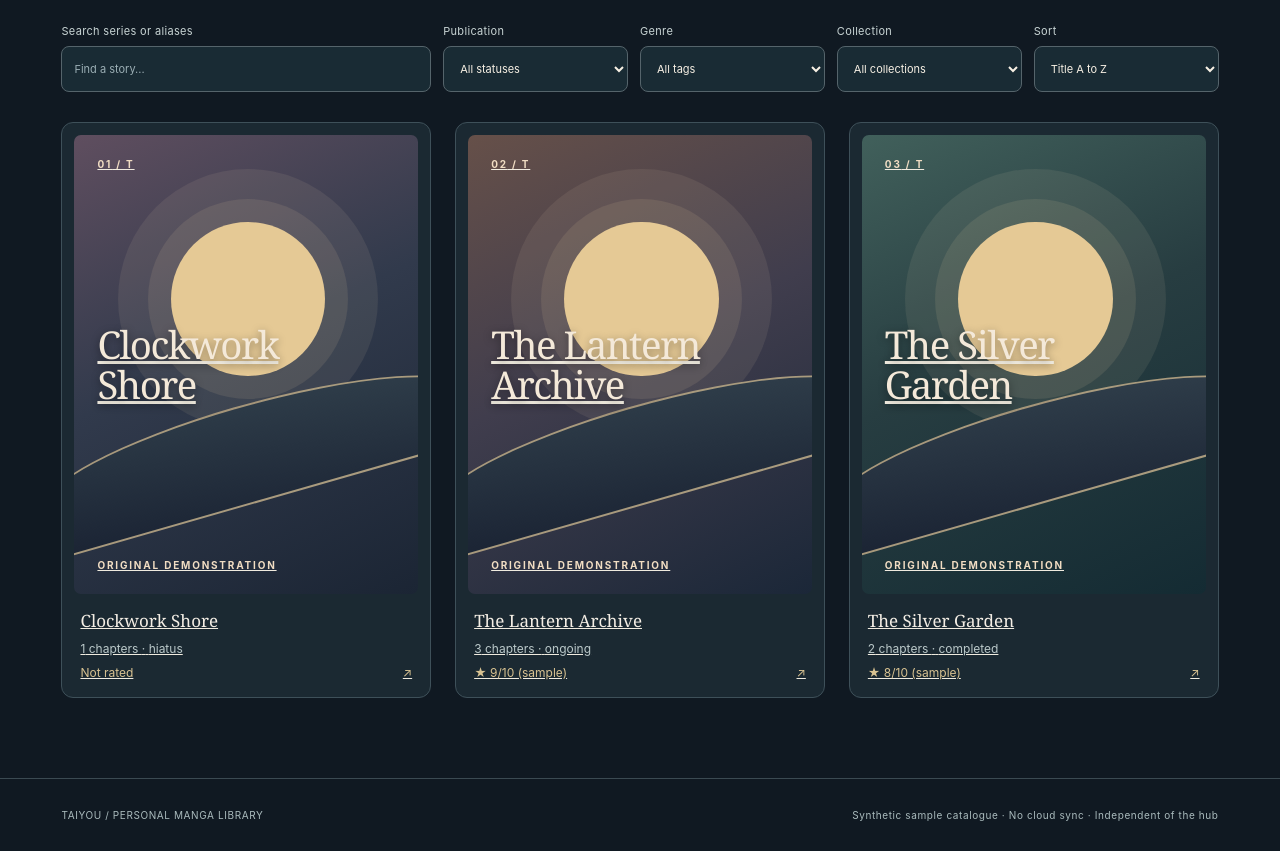
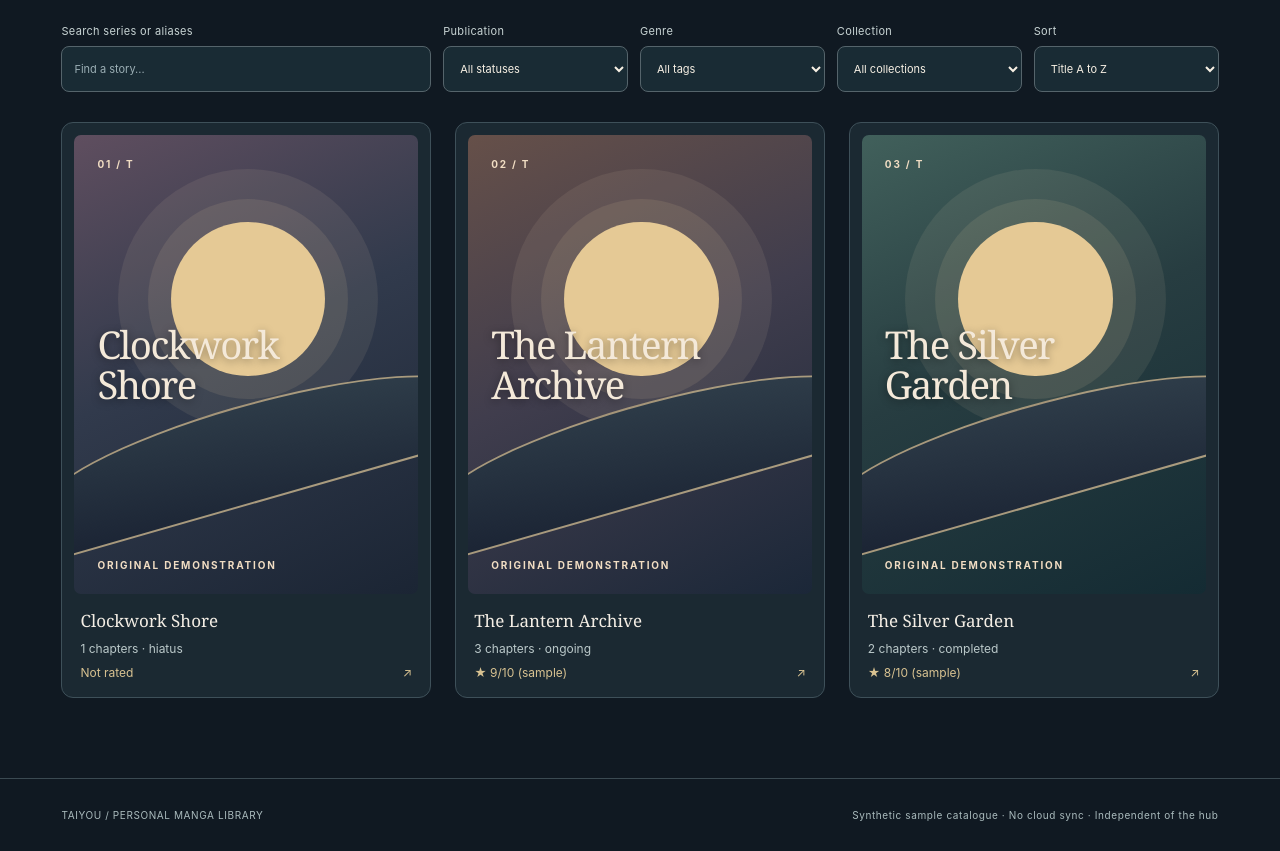
Before and after one commit to AdityaSreevatsaK/Taiyous-Manga-Library, a React (Vite) app: page / in a window 1280 px wide. Shown: the part 772-1623 px from the top of the page. Built offline with nearby package versions, Linux system fonts and the light colour scheme.

Commit message:
style(routing): preserve accessible focus for linked reader navigation

```diff
--- a/src/styles.css
+++ b/src/styles.css
@@ -178,3 +178,10 @@ button:disabled{opacity:.52;cursor:not-allowed}
 @media(prefers-reduced-motion:reduce){
   .reader-shell,.vertical-reader,.vertical-page{scroll-behavior:auto}
 }
+
+/* Real anchors preserve browser history, middle-click, Ctrl/Cmd-click and new tabs. */
+.wordmark,.book-card,.chapter-row,.back,.primary,.secondary{text-decoration:none}
+.book-card{display:block}
+a.primary,a.secondary{display:inline-flex;align-items:center;justify-content:center;gap:7px}
+a.back:hover,.wordmark:hover{color:#f6ddae}
+a.book-card:focus-visible,a.chapter-row:focus-visible,a.back:focus-visible,a.primary:focus-visible,a.secondary:focus-visible,a.wordmark:focus-visible{outline:3px solid #efd09a;outline-offset:3px}
```
